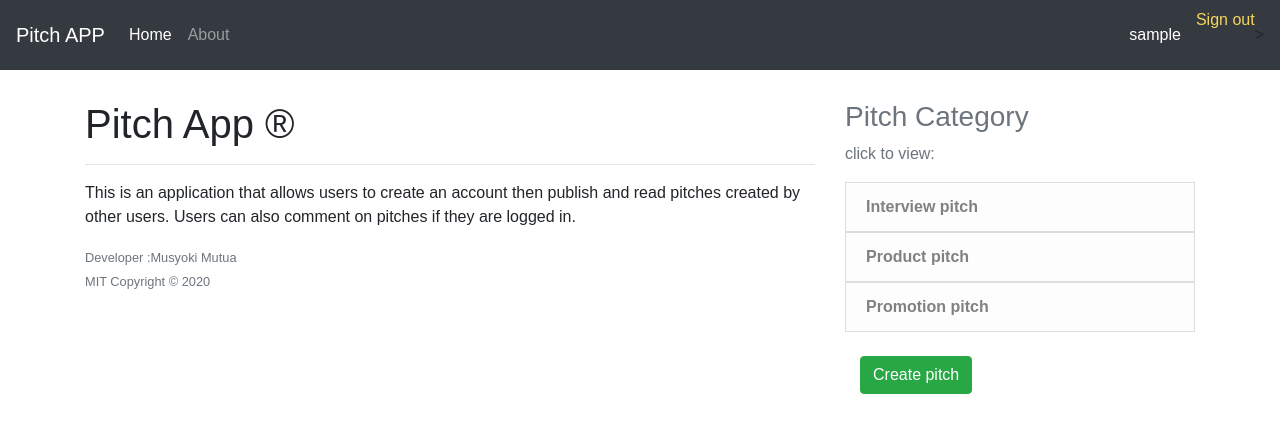
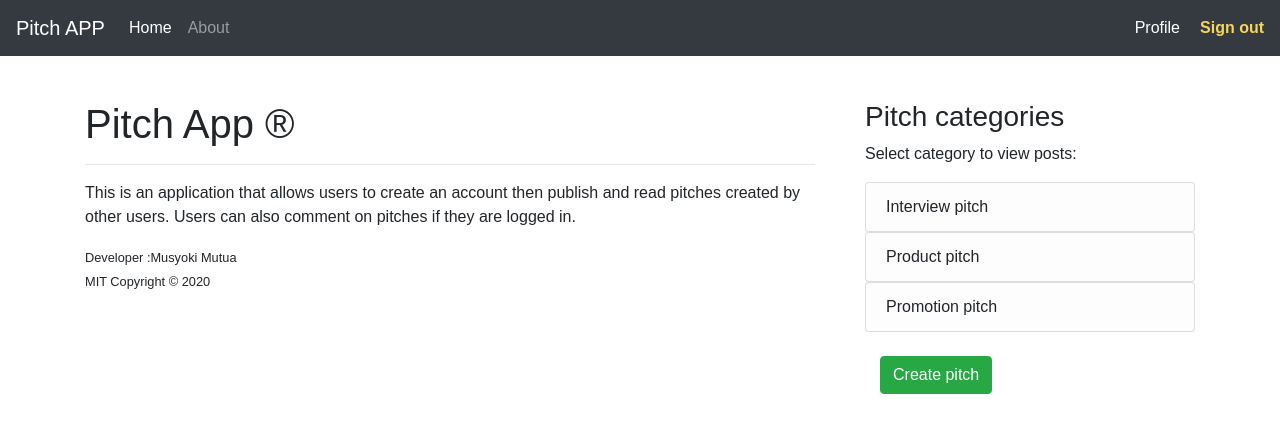
Before and after one commit to msyoki/Pitch-App, a Flask app: page /about in a window 1280 px wide. Shown: the top 433 px of the page. Run offline with Flask 2, Linux system fonts and the light colour scheme; the visitor is signed in with stand-in values (Sample User, id 1); data comes from the database, SQL or seed files in the repository; some libraries are stand-ins or nearby versions.

Commit message:
add styling to category section of main page

```diff
--- a/app/templates/about.html
+++ b/app/templates/about.html
@@ -4,5 +4,5 @@
 <h1 >Pitch App ®</h1>
 <hr>
 <p >This is an application that allows users to create an account then publish and read pitches created by other users. Users can also comment on pitches if they are logged in.</p>
-<small class="text-muted">Developer :Musyoki Mutua <br>MIT Copyright © 2020</small>
+<small >Developer :Musyoki Mutua <br>MIT Copyright © 2020</small>
 {% endblock content %}
--- a/app/templates/base.html
+++ b/app/templates/base.html
@@ -6,7 +6,7 @@
     <meta charset="utf-8">
     <meta name="viewport" content="width=device-width, initial-scale=1, shrink-to-fit=no">
     <!-- Bootstrap CSS -->
-    <link rel="stylesheet" href="https://stackpath.bootstrapcdn.com/bootstrap/4.5.2/css/bootstrap.min.css" integrity="sha384-JcKb8q3iqJ61gNV9KGb8thSsNjpSL0n8PARn9HuZOnIxN0hoP+VmmDGMN5t9UJ0Z" crossorigin="anonymous">
+    <link rel="stylesheet" href="https://maxcdn.bootstrapcdn.com/bootstrap/4.0.0/css/bootstrap.min.css" integrity="sha384-Gn5384xqQ1aoWXA+058RXPxPg6fy4IWvTNh0E263XmFcJlSAwiGgFAW/dAiS6JXm" crossorigin="anonymous">
     <link rel="stylesheet" href="{{url_for('static',filename='css/index.css')}}">
 </head>
 <body>
@@ -25,19 +25,19 @@
                 <!-- Navbar Right Side -->
                 <ul class="nav navbar-nav navbar-right">
                     {% if current_user.is_authenticated %}
-                    <li style="color:white;padding:15px;">{{current_user.username}}</li>
-                    <li><a style="color:#f6d55c;" href="{{url_for('auth.logout')}}">Sign out</a></li>
+                    <li><a href="{{url_for('main.profile',uname=current_user.username)}}" style="margin-right: 20px;color: white;">Profile</a></li>
+                    <li><a style="color:#f6d55c;font-weight: bold;" href="{{url_for('auth.logout')}}">Sign out</a></li>
                     {% else %}
-                    <li><a href="{{url_for('auth.login')}}">Sign in</a></li>
+                    <li><a style="color:white;font-weight: bold;" href="{{url_for('auth.login')}}">Sign in</a></li>
                     {%endif%}
-                </ul>>
+                </ul>
             </div>
         </nav>
     </header>
     <main role="main" class="container">
         <div class="row">
             <div class="col-md-8">
-                {% with messages = get_flashed_messages(with_categories=true) %}
+                <!-- {% with messages = get_flashed_messages(with_categories=true) %}
                     {% if messages %}
                         {% for category, message in messages %}
                             <div class="alert alert-{{ category }}">
@@ -45,17 +45,17 @@
                             </div>
                         {% endfor %}
                     {% endif %}
-                {% endwith %}
-                {% block content %}{% endblock %}
+                {% endwith %} -->
+            {% block content %}{% endblock %}
             </div>
             <div class="col-md-4">
-                <div class="content-section">
-                    <h3 class="text-muted">Pitch Category</h3>
-                    <p class='text-muted'>click to view:
+                <div class="content-section" style="margin-left: 20px;">
+                    <h3>Pitch categories</h3>
+                    <p>Select category to view posts:
                         <ul class="list-group">
-                            <a style="font-weight: bold;" href="{{url_for('main.interview_pitches')}}" ><li class="list-group-item list-group-item-light">Interview pitch</li></a>
-                            <a style="font-weight: bold;" href="{{url_for('main.product_pitches')}}"><li class="list-group-item list-group-item-light">Product pitch</li></a>
-                            <a style="font-weight: bold;" href="{{url_for('main.promotion_pitches')}}"><li class="list-group-item list-group-item-light">Promotion pitch</li></a>
+                            <a style="color: #212529;" href="{{url_for('main.interview_pitches')}}" ><li class="list-group-item list-group-item-light" style="color: #212529;">Interview pitch</li></a>
+                            <a  style="color: #212529;"  href="{{url_for('main.product_pitches')}}"><li class="list-group-item list-group-item-light" style="color: #212529;">Product pitch</li></a>
+                            <a  style="color: #212529;" href="{{url_for('main.promotion_pitches')}}"><li class="list-group-item list-group-item-light" style="color: #212529;">Promotion pitch</li></a>
                         </ul>
                         <br>
                         <div class="container" style="padding-bottom: 20px;">
```
